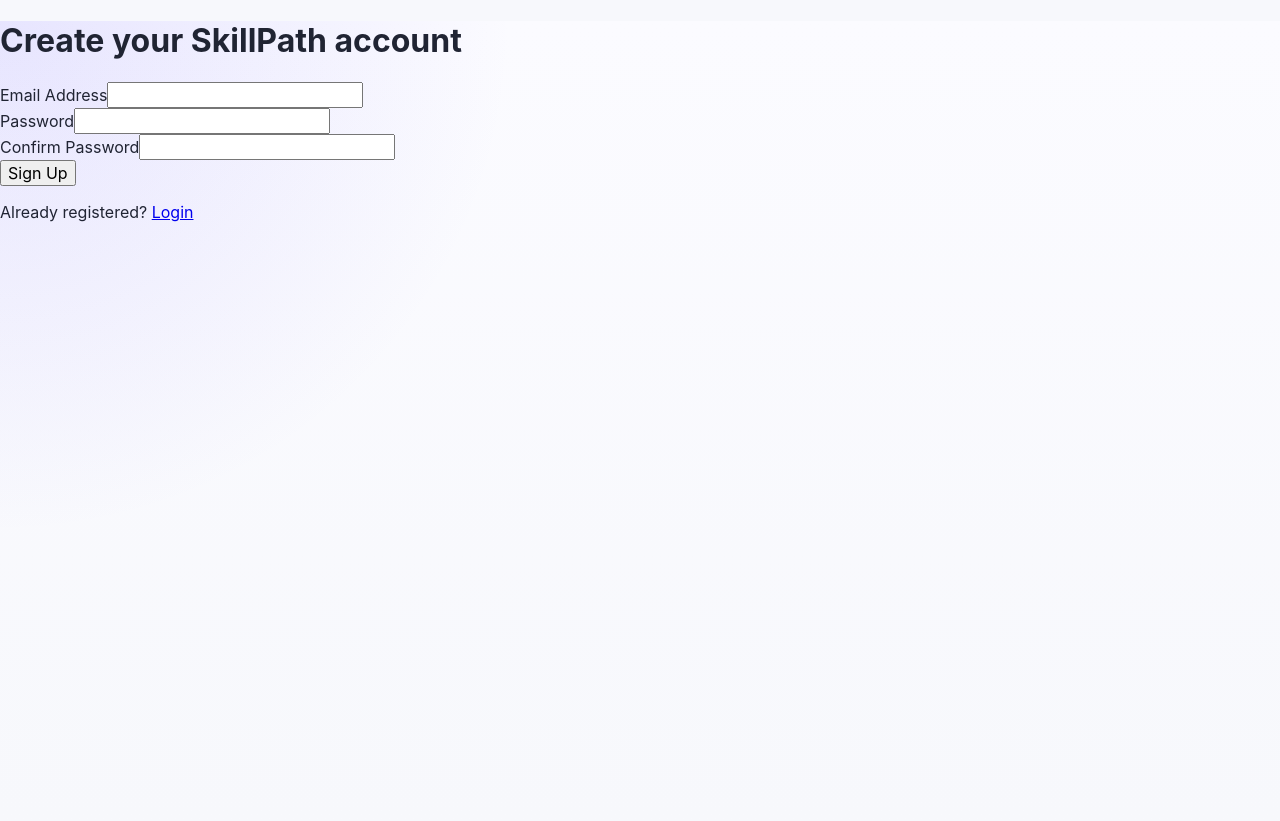
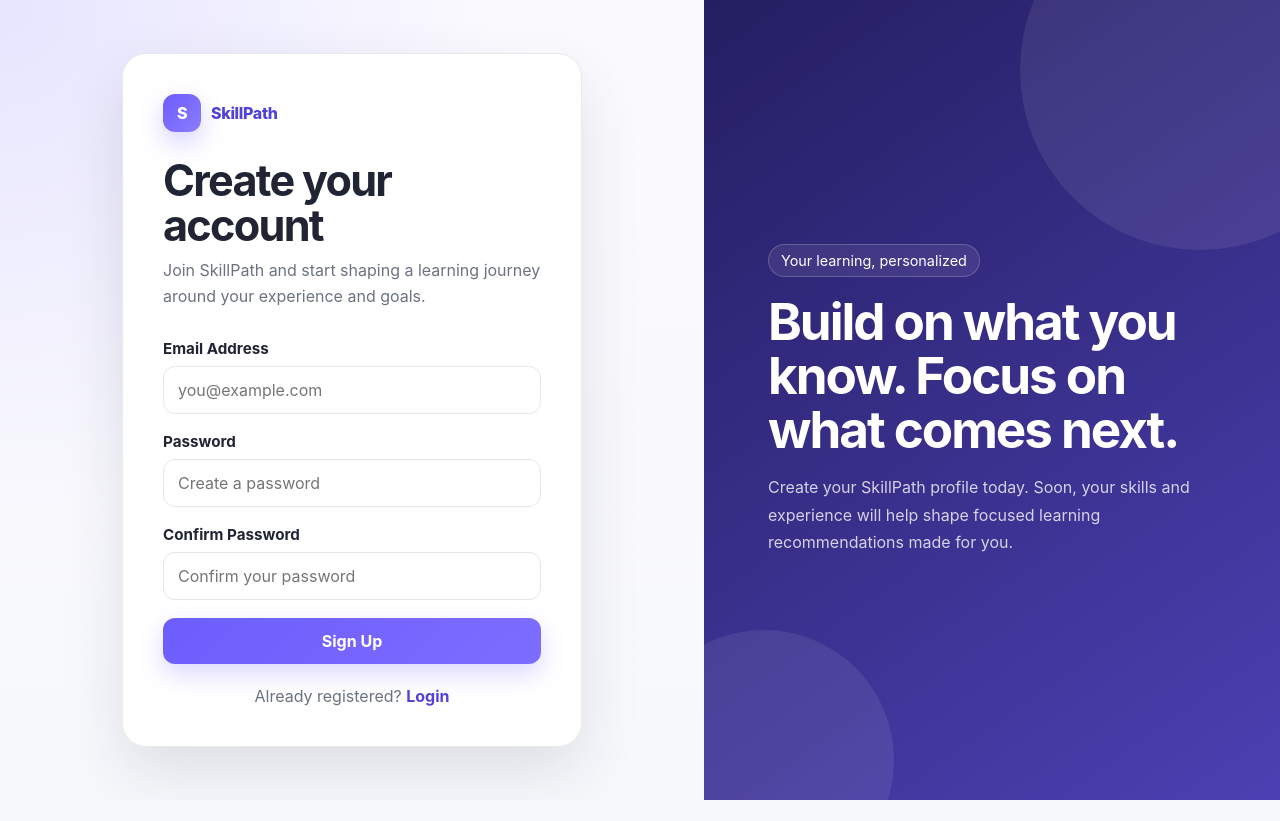
Before and after one commit to ajayjacobjohn/SkillPath, a React (Vite) app in the folder skillpath-ui/: page /register in a window 1280 px wide. After the commit the page ends 800 px from the top, so only its background shows below. Built offline with nearby package versions, Linux system fonts and the light colour scheme.

Commit message:
style: polish registration experience

```diff
--- a/skillpath-ui/src/pages/Register.jsx
+++ b/skillpath-ui/src/pages/Register.jsx
@@ -3,7 +3,6 @@
 import { register } from "../services/authService";
 
 function Register() {
-
   const [email, setEmail] = useState("");
   const [password, setPassword] = useState("");
   const [confirmPassword, setConfirmPassword] = useState("");
@@ -14,7 +13,6 @@
 
   const handleSubmit = async (event) => {
     event.preventDefault();
-
     setError("");
 
     if (password !== confirmPassword) {
@@ -26,7 +24,6 @@
 
     try {
       await register(email, password, confirmPassword);
-
       navigate("/login", {
         state: {
           message: "Registration successful. Please log in with your credentials.",
@@ -40,35 +37,82 @@
   };
 
   return (
-    <div>
-      <h1>Create your SkillPath account</h1>
+    <main className="auth-page">
+      <section className="auth-panel">
+        <div className="auth-card">
+          <div className="brand-mark">
+            <span className="brand-icon">S</span>
+            <span>SkillPath</span>
+          </div>
+
+          <h1 className="auth-title">Create your account</h1>
+          <p className="auth-subtitle">
+            Join SkillPath and start shaping a learning journey around your experience and goals.
+          </p>
+
+          {error && <p className="alert alert-error">{error}</p>}
 
           <form onSubmit={handleSubmit}>
-        <div>
-          <label>Email Address</label>
-          <input type="email" value={email} onChange={(e) => setEmail(e.target.value)} />
+            <div className="form-group">
+              <label htmlFor="email">Email Address</label>
+              <input
+                id="email"
+                type="email"
+                value={email}
+                onChange={(event) => setEmail(event.target.value)}
+                placeholder="you@example.com"
+                autoComplete="email"
+                required
+              />
             </div>
 
-        <div>
-          <label>Password</label>
-          <input type="password" value={password} onChange={(e) => setPassword(e.target.value)} />
+            <div className="form-group">
+              <label htmlFor="password">Password</label>
+              <input
+                id="password"
+                type="password"
+                value={password}
+                onChange={(event) => setPassword(event.target.value)}
+                placeholder="Create a password"
+                autoComplete="new-password"
+                required
+              />
             </div>
 
-        <div>
-          <label>Confirm Password</label>
-          <input type="password" value={confirmPassword} onChange={(e) => setConfirmPassword(e.target.value)}    />
+            <div className="form-group">
+              <label htmlFor="confirmPassword">Confirm Password</label>
+              <input
+                id="confirmPassword"
+                type="password"
+                value={confirmPassword}
+                onChange={(event) => setConfirmPassword(event.target.value)}
+                placeholder="Confirm your password"
+                autoComplete="new-password"
+                required
+              />
             </div>
 
-        {error && <p>{error}</p>}
-
-        <button type="submit" disabled={isLoading}>
+            <button className="primary-button" type="submit" disabled={isLoading}>
               {isLoading ? "Creating account..." : "Sign Up"}
             </button>
           </form>
-      <p>
+
+          <p className="auth-footer">
             Already registered? <Link to="/login">Login</Link>
           </p>
         </div>
+      </section>
+
+      <aside className="auth-visual">
+        <div className="visual-content">
+          <span className="visual-kicker">Your learning, personalized</span>
+          <h2>Build on what you know. Focus on what comes next.</h2>
+          <p>
+            Create your SkillPath profile today. Soon, your skills and experience will help shape focused learning recommendations made for you.
+          </p>
+        </div>
+      </aside>
+    </main>
   );
 }
 
```
Lines whose indentation alone changed are shown as unchanged.
